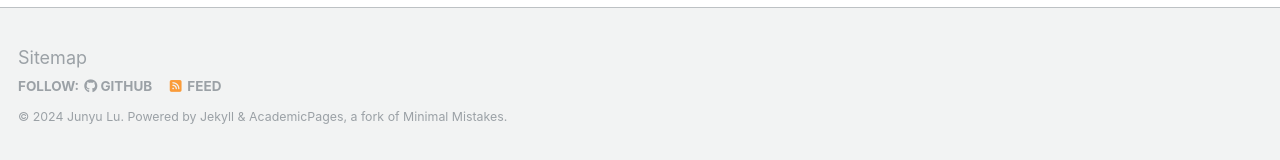
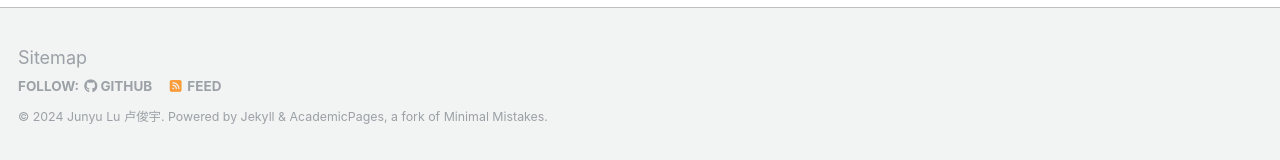
Before and after one commit to DUT-lujunyu/new_lujunyu.github.io, a Jekyll site: the page built from _pages/about.md, in a window 1280 px wide and 900 px high, scrolled down 843 px. Shown: the part 737-897 px from the top of the window. Built offline with Jekyll 4.4.1, drawn with Linux system fonts in a browser that asks for light colours; some web fonts are replaced.

Commit message:
Update _config.yml

```diff
--- a/_config.yml
+++ b/_config.yml
@@ -10,7 +10,7 @@
 locale                   : "en-US"
 title                    : "Junyu Lu's Home Page"
 title_separator          : "-"
-name                     : &name "Junyu Lu"
+name                     : &name "Junyu Lu 卢俊宇"
 description              : &description "personal description"
 url                      : https://dut-lujunyu.github.io # the base hostname & protocol for your site e.g. "https://mmistakes.github.io"
 baseurl                  : "" # the subpath of your site, e.g. "/blog"
```
